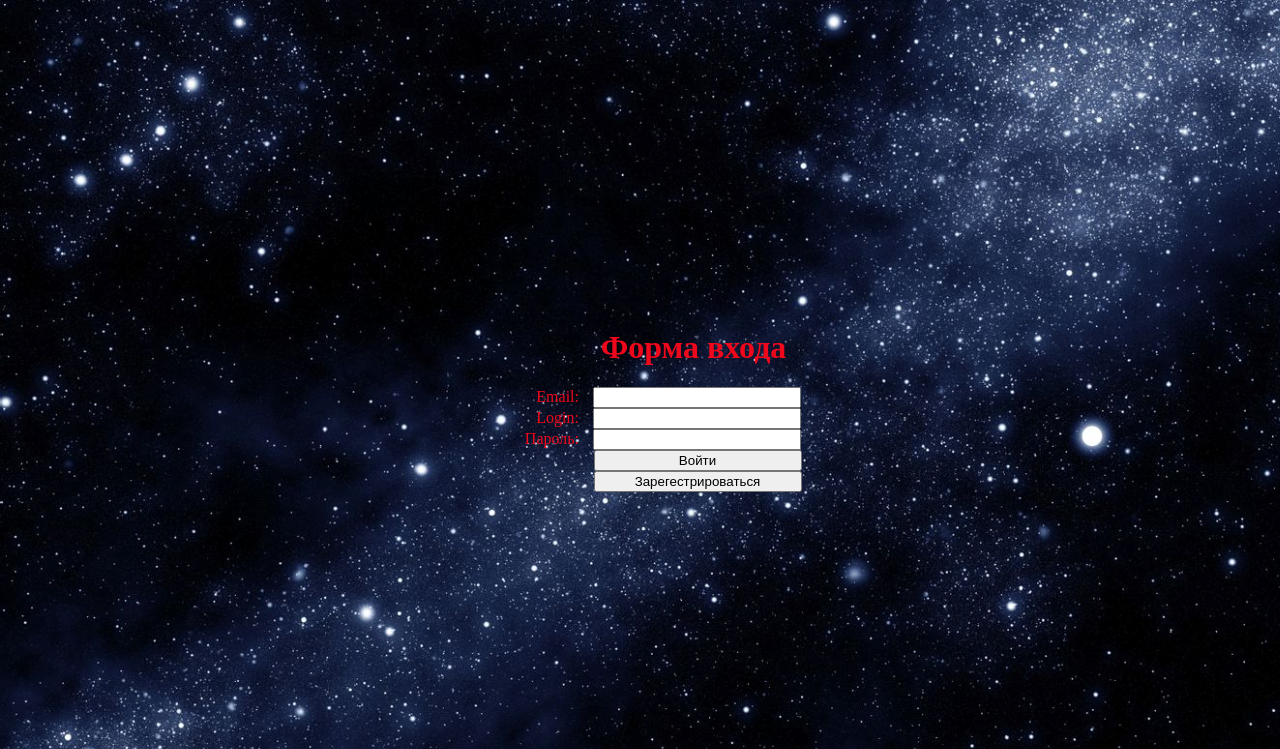
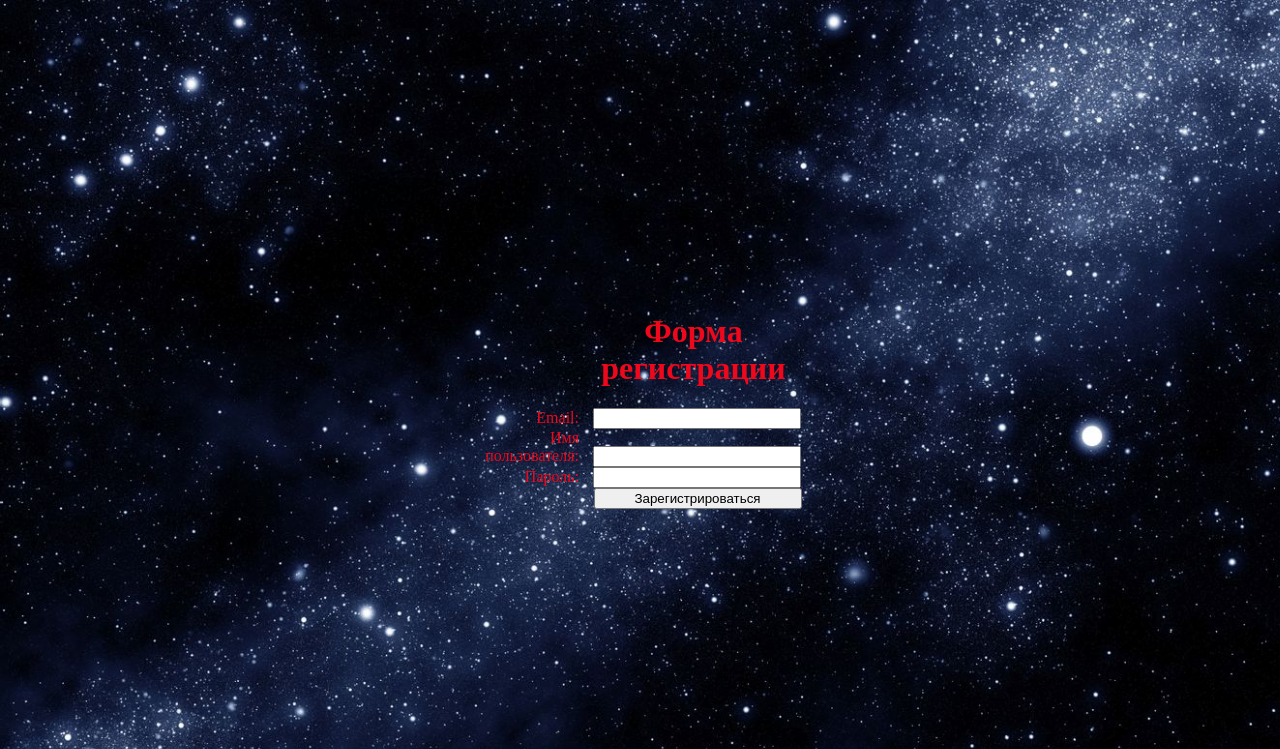
Before and after one commit to KozukovMike/profile, a FastAPI app: page / in a window 1280 px wide. Shown: the top 749 px of the page. Run offline with FastAPI, Linux system fonts and the light colour scheme; parts of the project's set-up code (start-up, migrations or seed data) failed here and were passed over.

Commit message:
"make a registration"

```diff
--- a/main.py
+++ /dev/null
@@ -1,57 +0,0 @@
-from urllib import request
-
-from fastapi import FastAPI, Request, Depends
-from fastapi.staticfiles import StaticFiles
-from fastapi.templating import Jinja2Templates
-import uvicorn
-from fastapi_users import fastapi_users, FastAPIUsers
-
-from autintification.database import User
-from autintification.main_auth import auth_backend
-from autintification.manager import get_user_manager
-from autintification.schemas import UserRead, UserCreate
-
-templates = Jinja2Templates(directory='static/tamplates')
-app = FastAPI()
-
-
-fastapi_users = FastAPIUsers[User, int](
-    get_user_manager,
-    [auth_backend],
-)
-
-app.include_router(
-    fastapi_users.get_auth_router(auth_backend),
-    prefix="/auth/jwt",
-    tags=["auth"],
-)
-
-app.include_router(
-    fastapi_users.get_register_router(UserRead, UserCreate),
-    prefix="/auth",
-    tags=["auth"],
-)
-
-current_user = fastapi_users.current_user()
-
-
-@app.get("/protected-route")
-def protected_route(user: User = Depends(current_user)):
-    return f"Hello, {user.username}"
-
-
-app.mount("/static", StaticFiles(directory="static"), name="static")
-
-
-@app.get("/hello/{name}")
-async def say_hello(name: str, request: Request):
-    return templates.TemplateResponse("123.html", {"request": request})
-
-
-@app.get('/')
-async def welcome_page(request: Request):
-    return templates.TemplateResponse("check.html", {"request": request})
-
-
-if __name__ == "__main__":
-    uvicorn.run(app='main:app', host='127.0.0.1', port=8000,  reload=True)
--- a/migrations/env.py
+++ b/migrations/env.py
@@ -5,8 +5,8 @@ from sqlalchemy import pool
 
 from alembic import context
 
-from config import DB_USER, DB_PASS, DB_HOST, DB_PORT, DB_NAME
-from models.models import metadata
+from src.config import DB_USER, DB_PASS, DB_HOST, DB_PORT, DB_NAME
+from src.autintification.models import metadata
 
 # this is the Alembic Config object, which provides
 # access to the values within the .ini file in use.
--- a/autintification/main_auth.py
+++ b/src/autintification/base_config.py
@@ -1,6 +1,6 @@
 from fastapi_users.authentication import CookieTransport, AuthenticationBackend
 from fastapi_users.authentication import JWTStrategy
-from config import SECRET
+from src.config import SECRET
 
 
 cookie_transport = CookieTransport(cookie_name="fastapiusers", cookie_max_age=3600)
--- a/autintification/manager.py
+++ b/src/autintification/manager.py
@@ -1,10 +1,10 @@
 from typing import Optional
 
 from fastapi import Depends, Request
-from fastapi_users import BaseUserManager, UUIDIDMixin, IntegerIDMixin, schemas, models, exceptions
+from fastapi_users import BaseUserManager, IntegerIDMixin, schemas, models, exceptions
 
-from autintification.database import User, get_user_db
-from config import SECRET
+from src.autintification.database import User, get_user_db
+from src.config import SECRET
 
 
 SECRET = SECRET
--- /dev/null
+++ b/src/main.py
@@ -0,0 +1,66 @@
+import httpx
+from fastapi import FastAPI, Request, Depends, Form
+from fastapi.staticfiles import StaticFiles
+from fastapi.templating import Jinja2Templates
+import uvicorn
+from fastapi_users import FastAPIUsers
+
+from src.autintification.database import User
+from src.autintification.base_config import auth_backend
+from src.autintification.manager import get_user_manager
+from src.autintification.schemas import UserRead, UserCreate
+
+
+app = FastAPI()
+templates = Jinja2Templates(directory="../static/templates")
+app.mount("/static", StaticFiles(directory="../static"), name="static")
+
+
+fastapi_users = FastAPIUsers[User, int](
+    get_user_manager,
+    [auth_backend],
+)
+
+app.include_router(
+    fastapi_users.get_auth_router(auth_backend),
+    prefix="/auth/jwt",
+    tags=["auth"],
+)
+
+app.include_router(
+    fastapi_users.get_register_router(UserRead, UserCreate),
+    prefix="/auth",
+    tags=["auth"],
+)
+
+
+current_user = fastapi_users.current_user()
+
+
+@app.post("/protected-route")
+async def protected_route(username: str = Form(...), email: str = Form(...), password: str = Form(...)):
+    data = {
+        "email": "string111",
+        "password": "string111",
+        "username": "string111",
+        "role_id": 0
+    }
+    async with httpx.AsyncClient() as client:
+        response = await client.post("http://127.0.0.1:8000/auth/register", json=data)
+        response_data = response.json()
+
+    return {"message": "Пользователь успешно зарегистрирован", "response": response_data}
+
+
+@app.get("/hello/{name}")
+async def say_hello(name: str, request: Request):
+    return templates.TemplateResponse("123.html", {"request": request})
+
+
+@app.get("/")
+async def root(request: Request):
+    return templates.TemplateResponse("check.html", {"request": request})
+
+
+if __name__ == "__main__":
+    uvicorn.run(app='main:app', host='127.0.0.1', port=8000,  reload=True)
--- a/static/tamplates/check.html
+++ b/static/templates/check.html
@@ -1,26 +1,26 @@
 <!DOCTYPE html>
 <html>
 <head>
-    <title>Форма входа</title>
-    <link rel="stylesheet" type="text/css" href="{{ url_for('static', path='styles/1page.css') }}"></head>
+    <title>Форма регистрации</title>
+    <link rel="stylesheet" type="text/css" href="{{ url_for('static', path='styles/1page.css') }}">
+</head>
 <body>
     <div class="container">
-        <h1 class="form_name">Форма входа</h1>
-        <form action="/login" method="post">
+        <h1 class="form_name">Форма регистрации</h1>
+        <form action="/protected-route" method="post">
             <div class="form-group">
                 <label for="email" class="form-label">Email:</label>
                 <input type="email" class="form-control" id="email" name="email" required>
             </div>
             <div class="form-group">
-                <label for="login" class="form-label">Login:</label>
-                <input type="text" class="form-control" id="login" name="login" required>
+                <label for="username" class="form-label">Имя пользователя:</label>
+                <input type="text" class="form-control" id="username" name="username" required>
             </div>
             <div class="form-group">
                 <label for="password" class="form-label">Пароль:</label>
                 <input type="password" class="form-control" id="password" name="password" required>
             </div>
-            <button type="submit" class="btn btn-primary">Войти</button>
-            <button type="submit" class="btn btn-primary">Зарегестрироваться</button>
+            <button type="submit" class="btn btn-primary">Зарегистрироваться</button>
         </form>
     </div>
 </body>
```
Also changed, not shown: requirements.txt (added, +36 -0 lines), src/autintification/database.py (renamed from autintification/database.py, +5 -5 lines), src/autintification/models.py (renamed from models/models.py), src/autintification/schemas.py (renamed from autintification/schemas.py), src/config.py (renamed from config.py), static/templates/123.html (renamed from static/tamplates/123.html).
